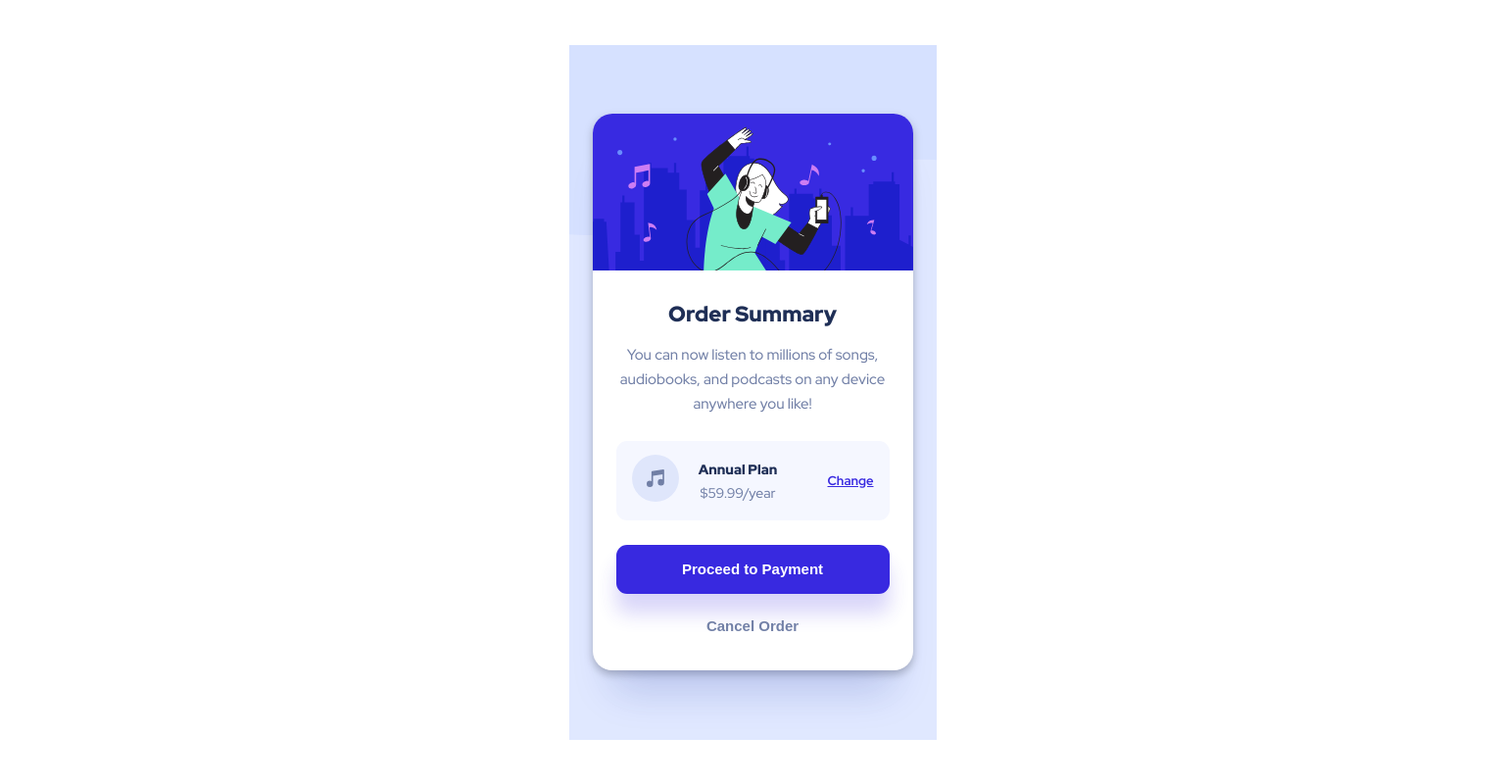
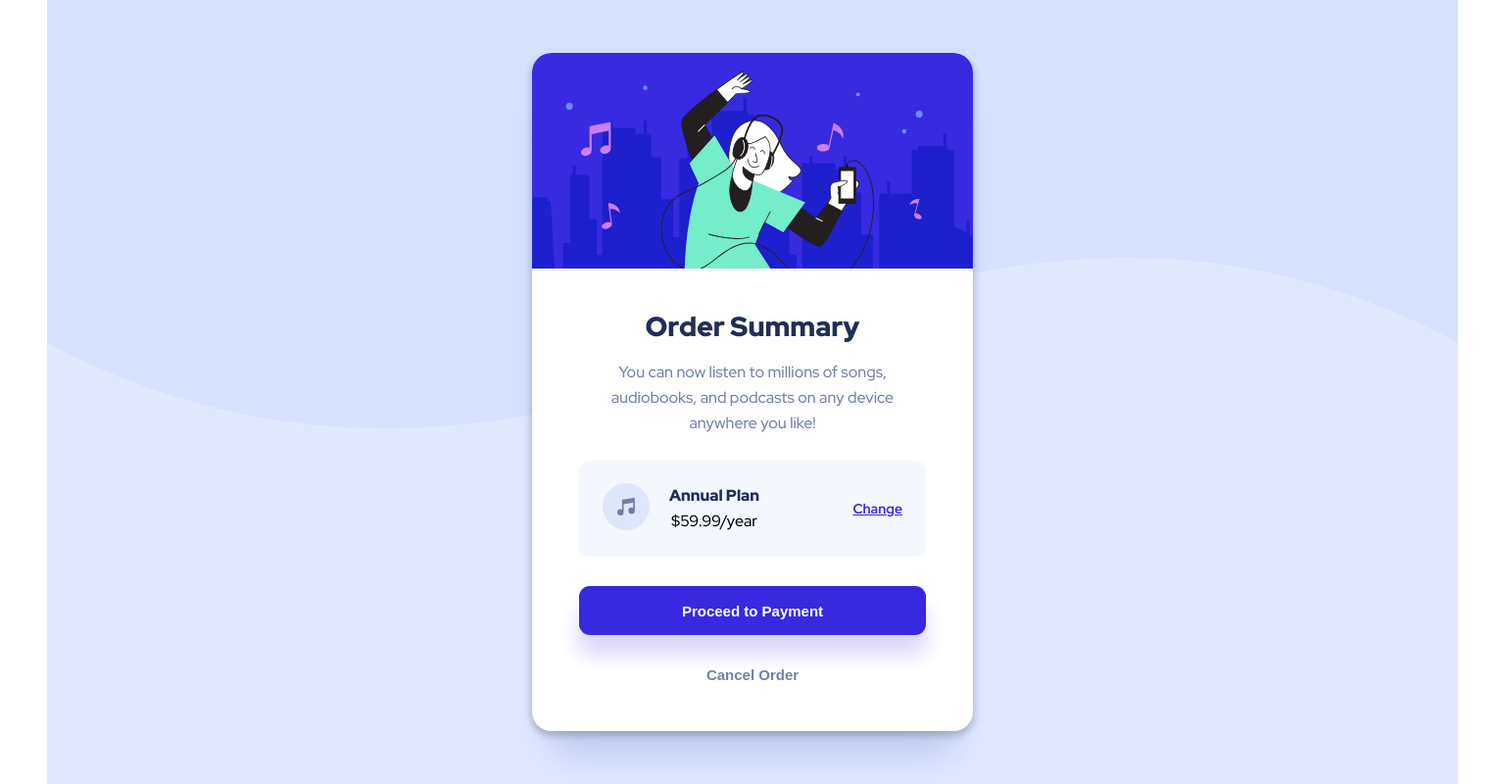
Before and after one commit to LuisCBeltran/order-summary-component-main, a plain HTML site: page index.html in a window 1536 px wide. Shown: the whole page at 98% size. Drawn offline with Linux system fonts and the light colour scheme.

Commit message:
desktop mode finished with hovers

```diff
--- a/index.html
+++ b/index.html
@@ -11,7 +11,7 @@
     <div class="card-container">
       <div class="card"> <img src="/images/illustration-hero.svg" alt="">
         <h1>Order Summary</h1>
-        <p>You can now listen to millions of songs, audiobooks, and podcasts on any device anywhere you like!</p>
+        <p class="description">You can now listen to millions of songs, audiobooks, and podcasts on any device anywhere you like!</p>
         <div class="plan">
           <div class="elements-container">
             <div class="music-image"><img src="/images/icon-music.svg" alt=""></div>
--- a/style/sass/_card.scss
+++ b/style/sass/_card.scss
@@ -9,8 +9,13 @@
     background-color: v.$pale-blue;
     background-image: url('/images/pattern-background-mobile.svg');
     background-repeat: no-repeat;
+    @media only screen and (min-width: 1440px) {
+        width: 1440px;
+        height: 900px;
+        background-image: url('/images/pattern-background-desktop.svg');
+    }
     .card {
-        max-width: 327px;
+        width: 327px;
         border-radius: 20px;
         overflow: hidden;
         background-color: white;
@@ -20,6 +25,9 @@
         flex-direction: column;
         justify-content: center;
         align-items: center;
+        @media only screen and (min-width: 1440px) {
+            width: 450px;
+        }
         img {
             width: 100%;
         }
@@ -29,14 +37,24 @@
             text-align: center;
             margin-top: 30px;
             color: v.$dark-blue;
+            @media only screen and (min-width: 1440px) {
+                font-size: 28px;
+                margin-top: 40px;
+            }
         }
-        p {
+        .description {
             text-align: center;
             font-size: 15px;
             font-weight: 500;
             color: v.$desaturated-blue;
             line-height: 25px;
             margin-top: 15px;
+            width: 263px;
+            @media only screen and (min-width: 1440px) {
+                font-size: 16px;
+                line-height: 26px;
+                width: 354px;
+            }
         }
         .plan {
             height: 81px;
@@ -47,12 +65,19 @@
             background-color: v.$very-pale-blue;
             border-radius: 11px;
             margin-top: 25px;
+            @media only screen and (min-width: 1440px) {
+                width: 354px;
+                height: 98px;
+            }
             .elements-container {
                 height: 48px;
                 width: 247px;
                 display: flex;
                 justify-content: center;
                 align-items: center;
+                @media only screen and (min-width: 1440px) {
+                    width: 306px;
+                }
                 .music-image {
                     width: 68px;
                     img {
@@ -63,17 +88,29 @@
                     width: 81px;
                     height: 40px;
                     text-align: center;
+                    @media only screen and (min-width: 1440px) {
+                        width: 92px;
+                        height: 48px;
+                    }
                     .annual-plan {
                         font-size: 14px;
                         font-weight: 900;
                         line-height: 18.52px;
                         margin-bottom: 5px;
                         color: v.$dark-blue;
+                        @media only screen and (min-width: 1440px) {
+                            font-size: 16px;
+                            line-height: 21.17px;
+                        }
                     }
                     p {
                         font-size: 14px;
                         line-height: 18.52px;
                         margin: 0;
+                        @media only screen and (min-width: 1440px) {
+                            font-size: 16px;
+                            line-height: 21.17px;
+                        }
                     }
                 }
                 .change {
@@ -81,11 +118,23 @@
                     width: 98px;
                     display: flex;
                     justify-content: flex-end;
+                    @media only screen and (min-width: 1440px) {
+                        width: 146px;
+                    }
                     a {
                         font-size: 13px;
                         font-weight: 700;
                         line-height: 17.2px;
                         color: v.$bright-blue;
+                        &:hover {
+                            text-decoration: none;
+                            cursor: pointer;
+                            color: #766CF1;
+                        }
+                        @media only screen and (min-width: 1440px) {
+                            font-size: 14px;
+                            line-height: 18.52px;
+                        }
                     }
                 }
             }
@@ -102,6 +151,14 @@
             font-style: normal;
             font-weight: 700;
             color: white;
+            &:hover {
+                background-color: #766CF1;
+                cursor: pointer;
+            }
+            @media only screen and (min-width: 1440px) {
+                width: 354px;
+                margin-top: 30px;
+            }
         }
         .button-cancel {
             width: 279px;
@@ -114,6 +171,15 @@
             font-size: 15px;
             font-weight: 700;
             font-style: normal;
+            &:hover {
+                color: v.$dark-blue;
+                cursor: pointer;
+            }
+            @media only screen and (min-width: 1440px) {
+                width: 354px;
+                margin-top: 15px;
+                margin-bottom: 33px;
+            }
         }
     }
 }
```
Also changed, not shown: index2.html (deleted, +0 -37 lines), style/style.css, 2 other files.
